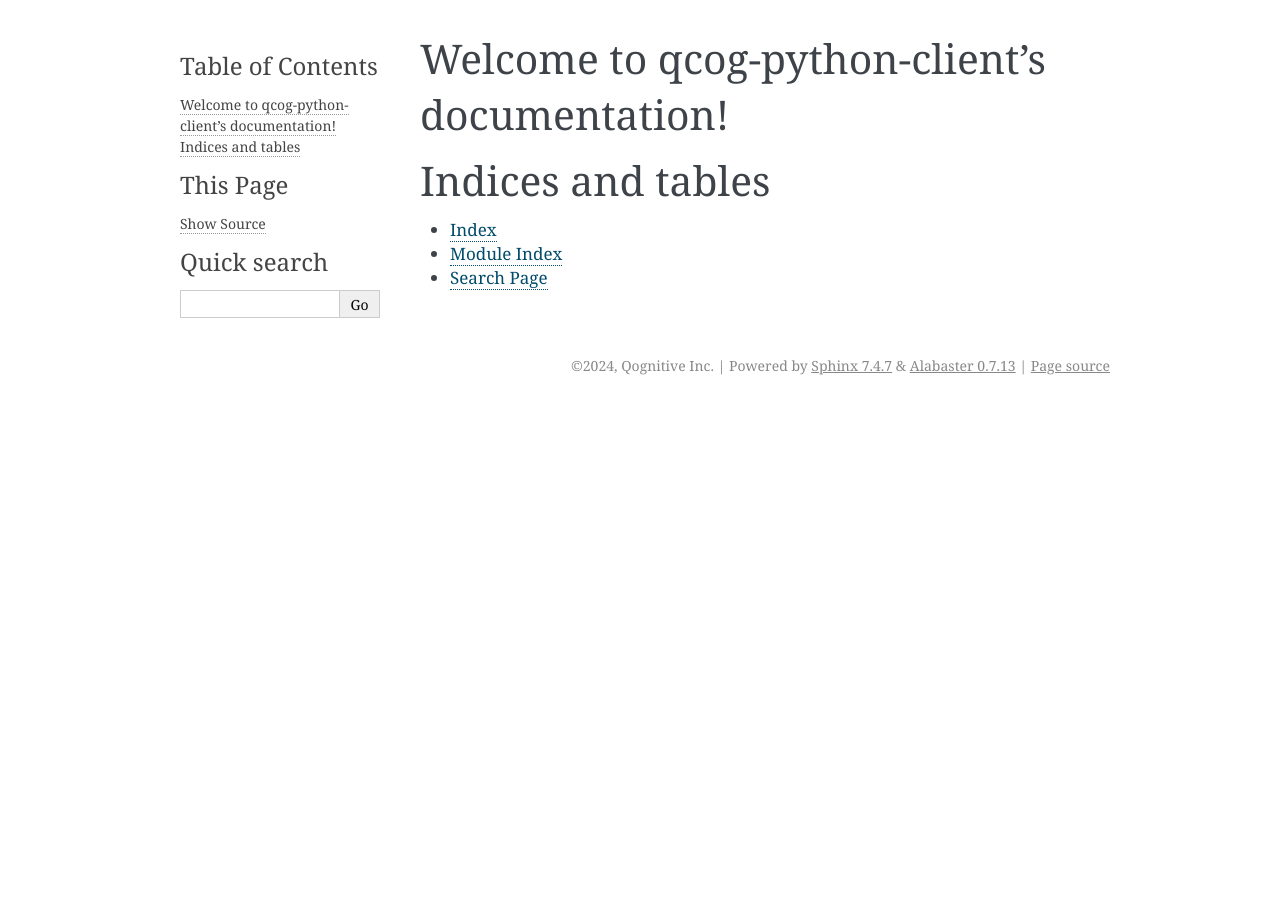
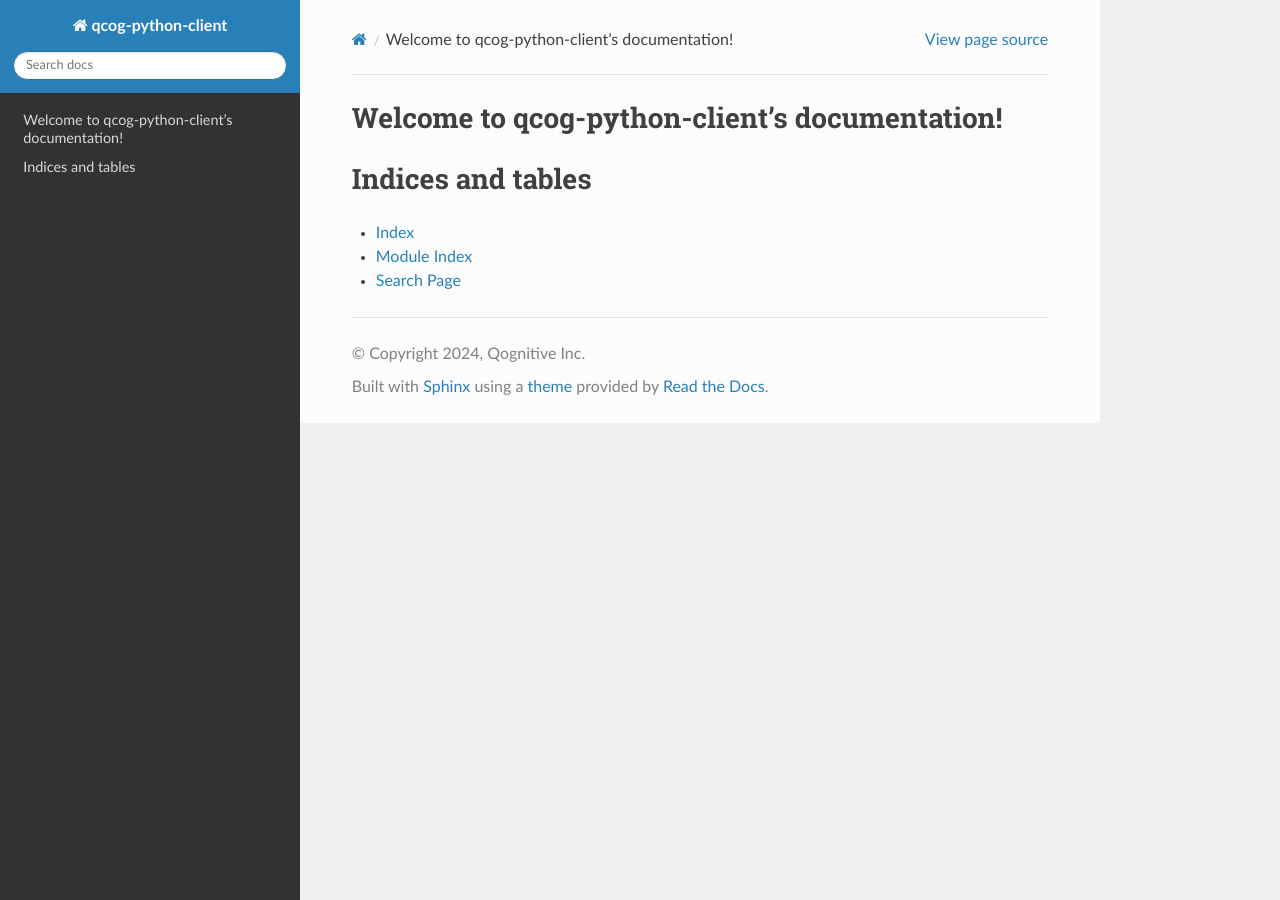
Before and after one commit to qognitive/qcog-python-client, a Sphinx documentation site: the page built from docs/index.rst, in a window 1280 px wide. Built offline with Sphinx 7.4.7 and the Read the Docs theme 2.0.0, drawn with Linux system fonts in a browser that asks for light colours.

Commit message:
Theme change, include PDF versions

```diff
--- a/docs/conf.py
+++ b/docs/conf.py
@@ -14,6 +14,7 @@ author = "Qognitive Inc"
 # https://www.sphinx-doc.org/en/master/usage/configuration.html#general-configuration
 
 extensions = [
+    "sphinx_rtd_theme",
     "sphinx.ext.autodoc",
     "sphinx.ext.napoleon",
     "sphinx.ext.duration",
@@ -29,7 +30,7 @@ exclude_patterns = ["_build", "Thumbs.db", ".DS_Store"]
 # -- Options for HTML output -------------------------------------------------
 # https://www.sphinx-doc.org/en/master/usage/configuration.html#options-for-html-output
 
-html_theme = "alabaster"
+html_theme = "sphinx_rtd_theme"
 html_static_path = ["_static"]
 
 
--- a/docs/requirements.txt
+++ b/docs/requirements.txt
@@ -1,3 +1,4 @@
 sphinx
 sphinx-autoapi
 sphinx-paramlinks
+sphinx_rtd_theme
```
Also changed, not shown: .readthedocs.yaml.
